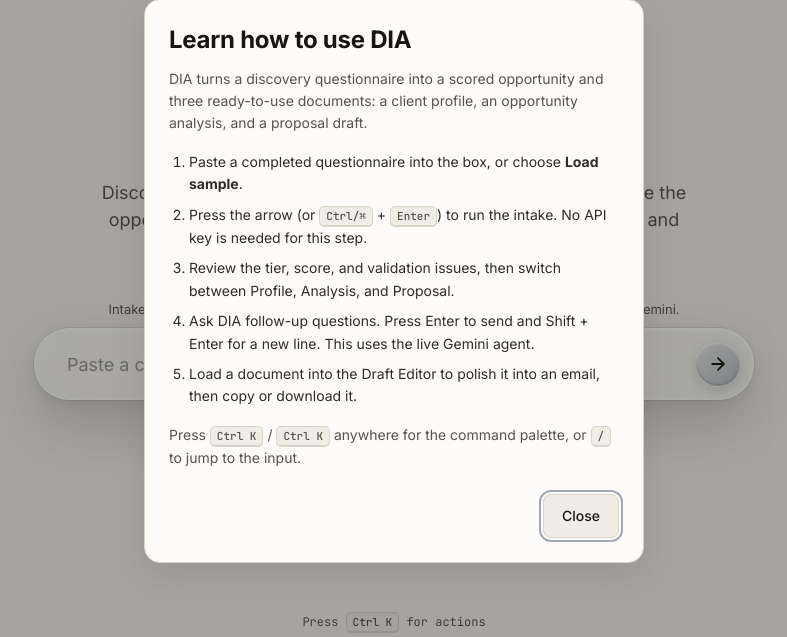
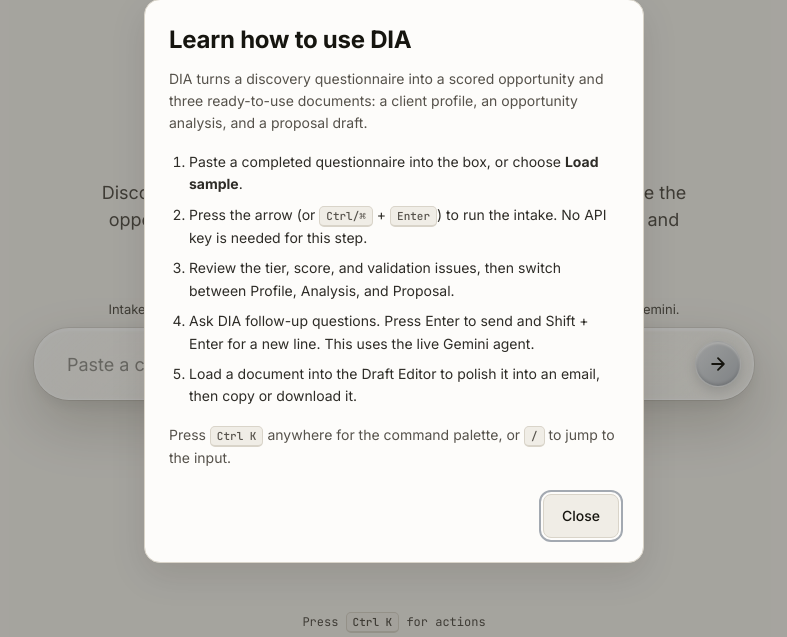
Before and after one commit to mdvnavy/Dia, a Python web app: template templates/index.html in a window 1280 px wide, after a click on "Learn how to use DIA". Shown: the part 119-756 px from the top of the page, without its empty margins (246-1033 px from the left). Run offline with Jinja, Linux system fonts and the light colour scheme; the template is opened without the code that fills it, so the values that code supplies are empty.

Commit message:
Show a single platform shortcut label in the help tip

```diff
--- a/templates/index.html
+++ b/templates/index.html
@@ -229,7 +229,7 @@
       <li>Ask DIA follow-up questions. Press Enter to send and Shift + Enter for a new line. This uses the live Gemini agent.</li>
       <li>Load a document into the Draft Editor to polish it into an email, then copy or download it.</li>
     </ol>
-    <p class="help-tip">Press <kbd class="kbd-hint">⌘K</kbd> / <kbd class="kbd-hint">Ctrl K</kbd> anywhere for the command palette, or <kbd class="kbd-hint">/</kbd> to jump to the input.</p>
+    <p class="help-tip">Press <kbd class="kbd-hint">⌘K</kbd> anywhere for the command palette, or <kbd class="kbd-hint">/</kbd> to jump to the input.</p>
     <form method="dialog"><button class="help-close" autofocus>Close</button></form>
   </dialog>
 
```
